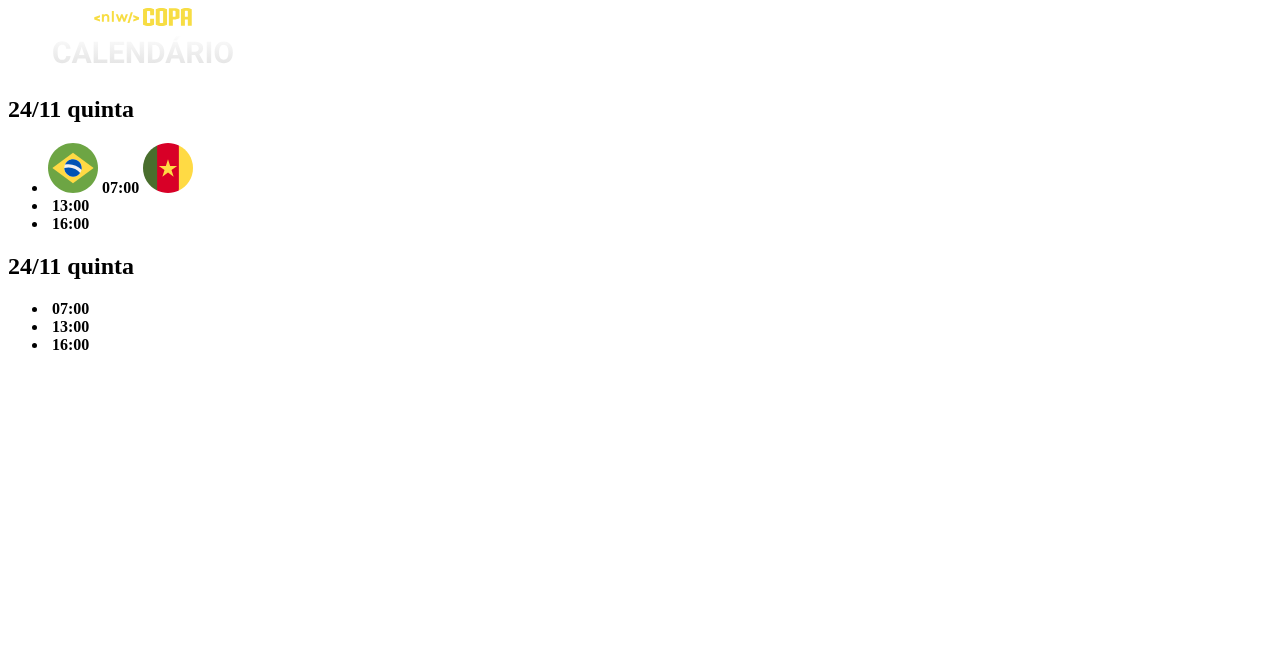
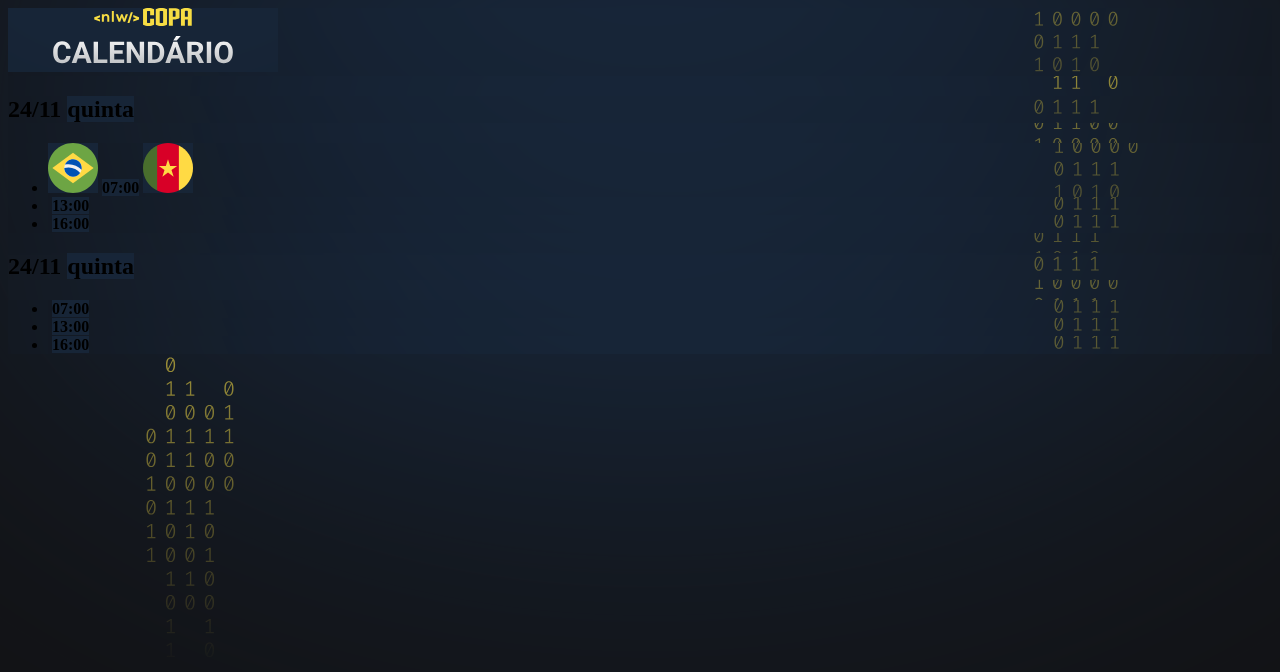
Before and after one commit to itjuanpablo/nlw-copa, a plain HTML site: page index.html in a window 1280 px wide. Drawn offline with Linux system fonts and the light colour scheme.

Commit message:
CSS e BG adicionados

```diff
--- a/index.html
+++ b/index.html
@@ -4,7 +4,8 @@
     <meta charset="UTF-8" />
     <meta http-equiv="X-UA-Compatible" content="IE=edge" />
     <meta name="viewport" content="width=device-width, initial-scale=1.0" />
-    <title>NLW Copa</title>
+    <title>Calendário de Jogos</title>
+    <link rel="stylesheet" href="./style.css" />
   </head>
   <body>
     <div id="app">
--- /dev/null
+++ b/style.css
@@ -0,0 +1,6 @@
+* {
+  background-color: #121214;
+  background-image: url(./assets/bg-blue.svg);
+  background-position-x: center;
+  background-position-y: 55.6%;
+}
```
Also changed, not shown: assets/bg-blue.svg (added).
